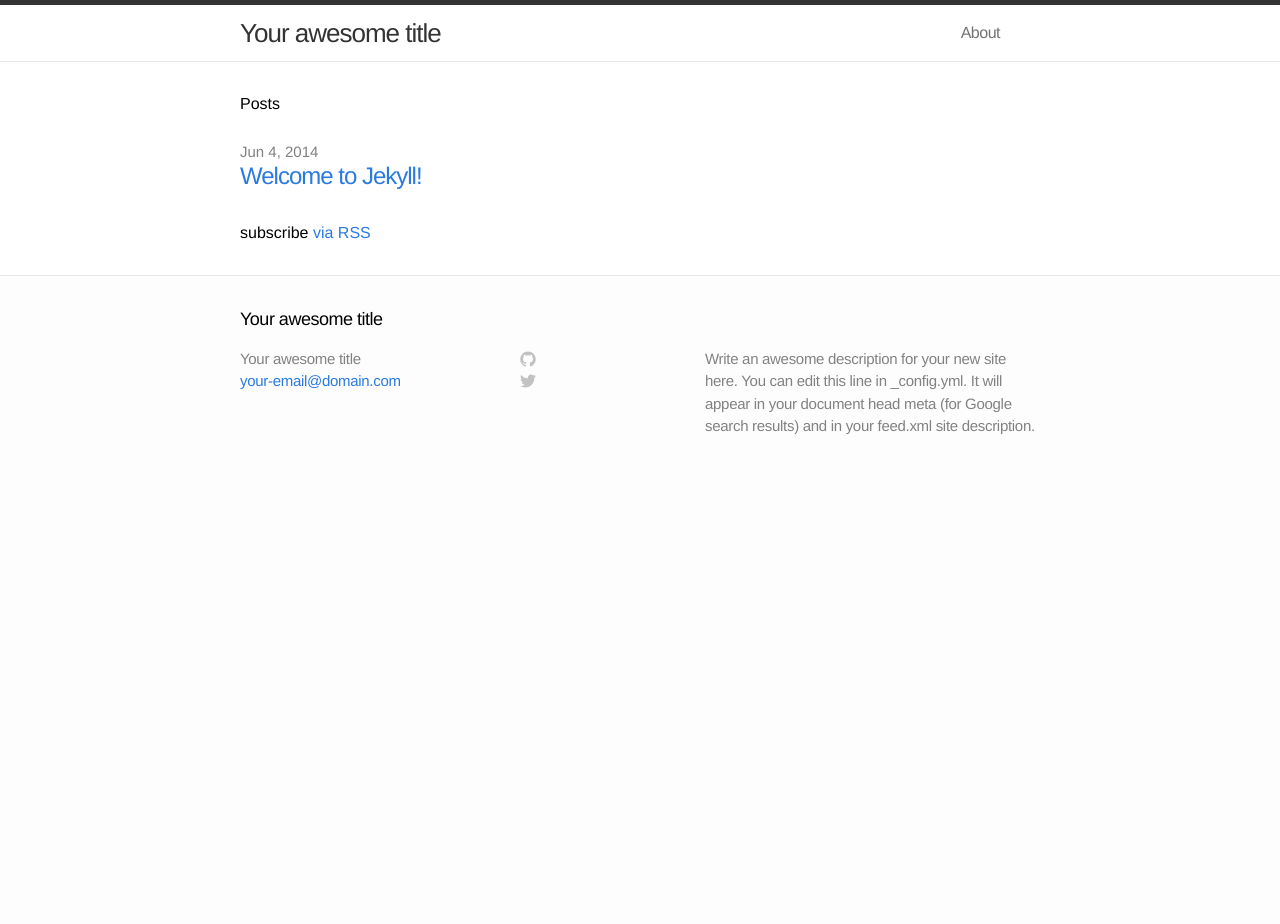
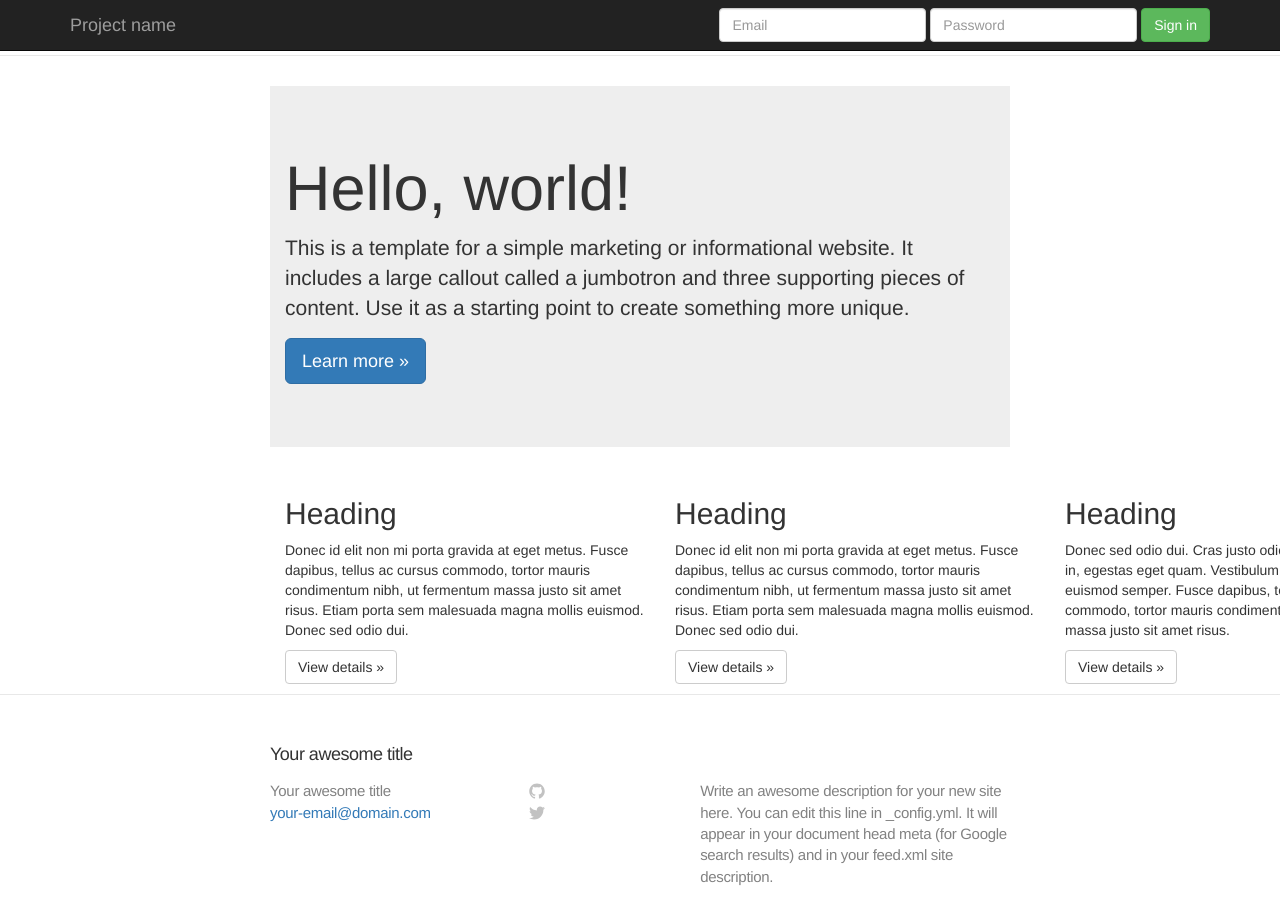
Before and after one commit to Funnl/socialwall-lander, a Jekyll site: the page built from index.html, in a window 1280 px wide and 972 px high. Shown: the top 924 px of the window. Built offline with Jekyll 4.4.1, drawn with Linux system fonts in a browser that asks for light colours; nearby versions of some CDN libraries.

Commit message:
bootstrap for jekyll

```diff
--- a/_includes/head.html
+++ b/_includes/head.html
@@ -8,5 +8,6 @@
 
     <!-- Custom CSS -->
     <link rel="stylesheet" href="{{ "/css/main.css" | prepend: site.baseurl }}">
+    <link rel="stylesheet" href="//maxcdn.bootstrapcdn.com/bootstrap/3.1.1/css/bootstrap.min.css">
 
 </head>
--- a/_includes/header.html
+++ b/_includes/header.html
@@ -1,28 +1,28 @@
 <header class="site-header">
 
-  <div class="wrap">
-
-    <a class="site-title" href="{{ site.baseurl }}/">{{ site.title }}</a>
-
-    <nav class="site-nav">
-      <a href="#" class="menu-icon">
-        <svg version="1.1" xmlns="http://www.w3.org/2000/svg" xmlns:xlink="http://www.w3.org/1999/xlink" x="0px" y="0px"
-           viewBox="0 0 18 15" enable-background="new 0 0 18 15" xml:space="preserve">
-          <path fill="#505050" d="M18,1.484c0,0.82-0.665,1.484-1.484,1.484H1.484C0.665,2.969,0,2.304,0,1.484l0,0C0,0.665,0.665,0,1.484,0
-            h15.031C17.335,0,18,0.665,18,1.484L18,1.484z"/>
-          <path fill="#505050" d="M18,7.516C18,8.335,17.335,9,16.516,9H1.484C0.665,9,0,8.335,0,7.516l0,0c0-0.82,0.665-1.484,1.484-1.484
-            h15.031C17.335,6.031,18,6.696,18,7.516L18,7.516z"/>
-          <path fill="#505050" d="M18,13.516C18,14.335,17.335,15,16.516,15H1.484C0.665,15,0,14.335,0,13.516l0,0
-            c0-0.82,0.665-1.484,1.484-1.484h15.031C17.335,12.031,18,12.696,18,13.516L18,13.516z"/>
-        </svg>
-      </a>
-      <div class="trigger">
-        {% for page in site.pages %}
-          <a class="page-link" href="{{ page.url | prepend: site.baseurl }}">{{ page.title }}</a>
-        {% endfor %}
+  <div class="navbar navbar-inverse navbar-fixed-top" role="navigation">
+    <div class="container">
+      <div class="navbar-header">
+        <button type="button" class="navbar-toggle" data-toggle="collapse" data-target=".navbar-collapse">
+          <span class="sr-only">Toggle navigation</span>
+          <span class="icon-bar"></span>
+          <span class="icon-bar"></span>
+          <span class="icon-bar"></span>
+        </button>
+        <a class="navbar-brand" href="#">Project name</a>
       </div>
-    </nav>
-
+      <div class="navbar-collapse collapse">
+        <form class="navbar-form navbar-right" role="form">
+          <div class="form-group">
+            <input type="text" placeholder="Email" class="form-control">
+          </div>
+          <div class="form-group">
+            <input type="password" placeholder="Password" class="form-control">
+          </div>
+          <button type="submit" class="btn btn-success">Sign in</button>
+        </form>
+      </div><!--/.navbar-collapse -->
+    </div>
   </div>
 
 </header>
--- a/_layouts/default.html
+++ b/_layouts/default.html
@@ -9,5 +9,7 @@
       </div>
     </div>
     {% include footer.html %}
+    <script src="//ajax.googleapis.com/ajax/libs/jquery/1.11.0/jquery.min.js"></script>
+    <script src="//maxcdn.bootstrapcdn.com/bootstrap/3.1.1/js/bootstrap.min.js"></script>
   </body>
 </html>
--- a/index.html
+++ b/index.html
@@ -2,19 +2,30 @@
 layout: default
 ---
 
-<div class="home">
+<div class="jumbotron">
+  <div class="container">
+    <h1>Hello, world!</h1>
+    <p>This is a template for a simple marketing or informational website. It includes a large callout called a jumbotron and three supporting pieces of content. Use it as a starting point to create something more unique.</p>
+    <p><a class="btn btn-primary btn-lg" role="button">Learn more &raquo;</a></p>
+  </div>
+</div>
 
-  <h1>Posts</h1>
-
-  <ul class="posts">
-    {% for post in site.posts %}
-      <li>
-        <span class="post-date">{{ post.date | date: "%b %-d, %Y" }}</span>
-        <a class="post-link" href="{{ post.url | prepend: site.baseurl }}">{{ post.title }}</a>
-      </li>
-    {% endfor %}
-  </ul>
-
-  <p class="rss-subscribe">subscribe <a href="{{ "/feed.xml" | prepend: site.baseurl }}">via RSS</a></p>
-
-</div>
+<div class="container">
+  <!-- Example row of columns -->
+  <div class="row">
+    <div class="col-md-4">
+      <h2>Heading</h2>
+      <p>Donec id elit non mi porta gravida at eget metus. Fusce dapibus, tellus ac cursus commodo, tortor mauris condimentum nibh, ut fermentum massa justo sit amet risus. Etiam porta sem malesuada magna mollis euismod. Donec sed odio dui. </p>
+      <p><a class="btn btn-default" href="#" role="button">View details &raquo;</a></p>
+    </div>
+    <div class="col-md-4">
+      <h2>Heading</h2>
+      <p>Donec id elit non mi porta gravida at eget metus. Fusce dapibus, tellus ac cursus commodo, tortor mauris condimentum nibh, ut fermentum massa justo sit amet risus. Etiam porta sem malesuada magna mollis euismod. Donec sed odio dui. </p>
+      <p><a class="btn btn-default" href="#" role="button">View details &raquo;</a></p>
+   </div>
+    <div class="col-md-4">
+      <h2>Heading</h2>
+      <p>Donec sed odio dui. Cras justo odio, dapibus ac facilisis in, egestas eget quam. Vestibulum id ligula porta felis euismod semper. Fusce dapibus, tellus ac cursus commodo, tortor mauris condimentum nibh, ut fermentum massa justo sit amet risus.</p>
+      <p><a class="btn btn-default" href="#" role="button">View details &raquo;</a></p>
+    </div>
+  </div>
```
